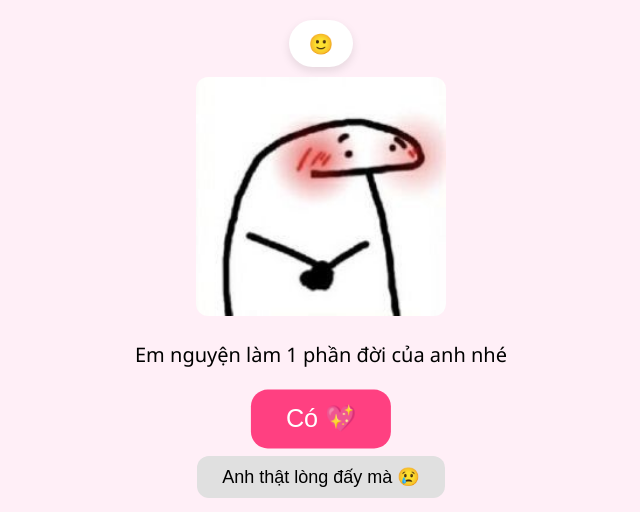
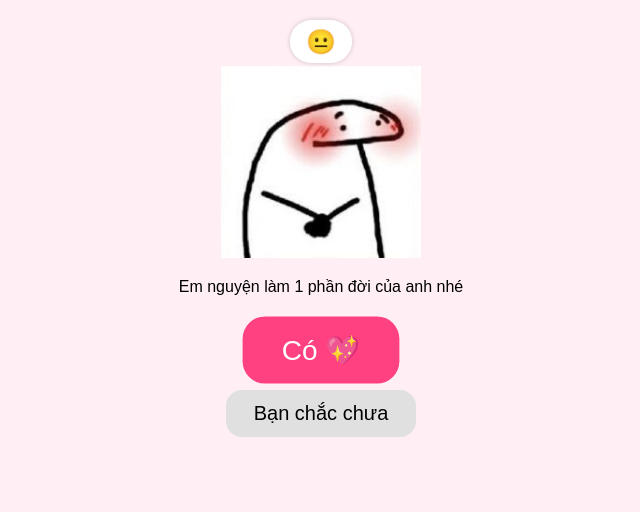
Before and after one commit to trungnihboss/123456789, a plain HTML site: page index.html in a window 1280 px wide. Both pictures are taken after a click on the button "Không 😢". Shown: the whole page, without its empty margins (319-959 px from the left). Drawn offline with Linux system fonts and the light colour scheme.

Commit message:
Update index.html

```diff
--- a/index.html
+++ b/index.html
@@ -3,40 +3,35 @@
 <head>
   <meta charset="UTF-8" />
   <meta name="viewport" content="width=device-width, initial-scale=1.0"/>
-  <title>Tỏ tình bằng ảnh</title>
+  <title>Lời tỏ tình dễ thương</title>
   <style>
     body {
-      background: #ffeff7;
-      font-family: 'Segoe UI', sans-serif;
+      background-color: #ffeff5;
+      font-family: Arial, sans-serif;
       text-align: center;
-      margin: 0;
-      padding: 0;
+      padding: 20px;
     }
 
     .thought-bubble {
+      position: relative;
       display: inline-block;
-      padding: 10px 20px;
+      margin-bottom: 10px;
+    }
+
+    .thought-bubble span {
       background: white;
       border-radius: 30px;
-      box-shadow: 0 4px 10px rgba(0,0,0,0.1);
-      font-size: 20px;
-      margin-top: 20px;
+      padding: 8px 16px;
+      box-shadow: 0 0 5px rgba(0,0,0,0.2);
+      font-size: 24px;
     }
 
-    .image-container img {
-      width: 250px;
-      max-width: 90%;
-      border-radius: 12px;
-      margin-top: 10px;
-      transition: all 0.3s ease;
+    .character img {
+      width: 200px;
+      height: auto;
     }
 
-    .message {
-      font-size: 20px;
-      margin-top: 20px;
-    }
-
-    .buttons {
+    .button-group {
       display: flex;
       flex-direction: column;
       align-items: center;
@@ -44,27 +39,20 @@
       margin-top: 30px;
     }
 
-    .button-group {
-      display: flex;
-      flex-direction: column;
-      gap: 12px;
-      align-items: center;
-    }
-
     .yes, .no {
-      font-size: 18px;
-      padding: 10px 25px;
+      font-size: 20px;
+      padding: 12px 28px;
       border: none;
-      border-radius: 12px;
+      border-radius: 16px;
       cursor: pointer;
       transition: all 0.3s ease;
       white-space: nowrap;
+      max-width: 90vw;
     }
 
     .yes {
       background-color: #ff4081;
       color: white;
-      z-index: 1;
     }
 
     .no {
@@ -73,86 +61,83 @@
     }
 
     .reason {
+      margin-top: 10px;
       font-size: 16px;
-      color: #444;
-      min-height: 24px;
-      margin-top: 5px;
+      color: #333;
+    }
+
+    .message {
+      margin-top: 20px;
+      font-size: 18px;
+    }
+
+    .heart-eyes {
+      filter: drop-shadow(0 0 5px red);
     }
   </style>
 </head>
 <body>
 
-  <div class="thought-bubble" id="thought">😊</div>
-
-  <div class="image-container">
-    <img id="character-img" src="thu1.jpg" alt="Ảnh nhân vật">
+  <div class="thought-bubble">
+    <span id="emotion">😊</span>
   </div>
 
-  <div class="message">Em nguyện làm 1 phần đời của anh nhé</div>
-
-  <div class="buttons">
-    <div class="button-group">
-      <button id="yes" class="yes">Có 💖</button>
-    </div>
-    <div class="button-group">
-      <button id="no" class="no">Không 😢</button>
-      <div class="reason" id="reason"></div>
-    </div>
+  <div class="character">
+    <img id="stickman" src="thu1.jpg" alt="Stickman">
   </div>
 
+  <p>Em nguyện làm 1 phần đời của anh nhé</p>
+
+  <div class="button-group">
+    <button id="yes" class="yes">Có 💖</button>
+    <button id="no" class="no">Không 😢</button>
+    <div class="reason" id="reason"></div>
+  </div>
+
+  <div class="message" id="message"></div>
+
   <script>
-    const characterImg = document.getElementById("character-img");
     const yesBtn = document.getElementById("yes");
     const noBtn = document.getElementById("no");
+    const stickman = document.getElementById("stickman");
+    const emotion = document.getElementById("emotion");
     const reason = document.getElementById("reason");
-    const thought = document.getElementById("thought");
+    const message = document.getElementById("message");
 
-    let sadLevel = 0;
+    let sadnessLevel = 0;
     let yesScale = 1;
-    const maxLevel = 5;
-
-    const noReasons = [
-      "Anh thật lòng đấy mà 😢",
-      "Anh sẽ làm em cười mỗi ngày 🥺",
-      "Anh đã học nấu ăn chỉ vì em 🍱",
-      "Anh sẽ luôn lắng nghe em 💬",
-      "Chỉ cần 1 cơ hội thôi nhé 💗"
+    const reasons = [
+      "Bạn chắc chưa ",
+      "Bạn không kiếm được ai như tôi đâu",
+      "Đừng mà người đẹp",
+      "Tôi tan nát trái tim rồi",
+      "Tôi nguyện hiến dâng trái tim này cho cậu"
     ];
 
-    const emotions = ["😊", "🙂", "😟", "😢", "😭", "💔"];
+    const emotions = ["😊", "😐", "😕", "😢", "😭", "💔"];
 
     noBtn.addEventListener("click", () => {
-      if (sadLevel < maxLevel) {
-        sadLevel++;
-        characterImg.src = `thu${sadLevel + 1}.jpg`;
-        thought.textContent = emotions[sadLevel];
+      if (sadnessLevel < 5) {
+        sadnessLevel++;
+        stickman.src = `thu${sadnessLevel + 1}.jpg`; // vì index bắt đầu từ 1
+        emotion.textContent = emotions[sadnessLevel];
 
-        // Tăng kích thước nút "Có"
         yesScale += 0.4;
         yesBtn.style.transform = `scale(${yesScale})`;
 
-        // Đổi nội dung nút "Không" sang lý do
-        noBtn.textContent = noReasons[sadLevel - 1] || "Không";
-
-        // Lý do chi tiết bên dưới
-        reason.textContent = "";
-
-      } else {
-        noBtn.disabled = true;
-        reason.textContent = "Anh buồn lắm rồi... 😭";
-        thought.textContent = "💔";
+        // Đổi nút "Không" thành lý do
+        if (sadnessLevel <= reasons.length) {
+          noBtn.textContent = reasons[sadnessLevel - 1];
+        }
       }
     });
 
     yesBtn.addEventListener("click", () => {
-      characterImg.src = "thu1.jpg";
-      thought.textContent = "😍";
-      noBtn.style.display = "none";
-      reason.style.display = "none";
-      yesBtn.textContent = "Em đồng ý rồi 💘";
-      yesBtn.style.transform = `scale(${yesScale + 0.3})`;
+      emotion.textContent = "😍";
+      stickman.src = "thu1.jpg"; // mặt vui nhất
+      stickman.classList.add("heart-eyes");
+      message.textContent = "Yay! Em đồng ý rồi 💞";
     });
   </script>
-
 </body>
 </html>
```
